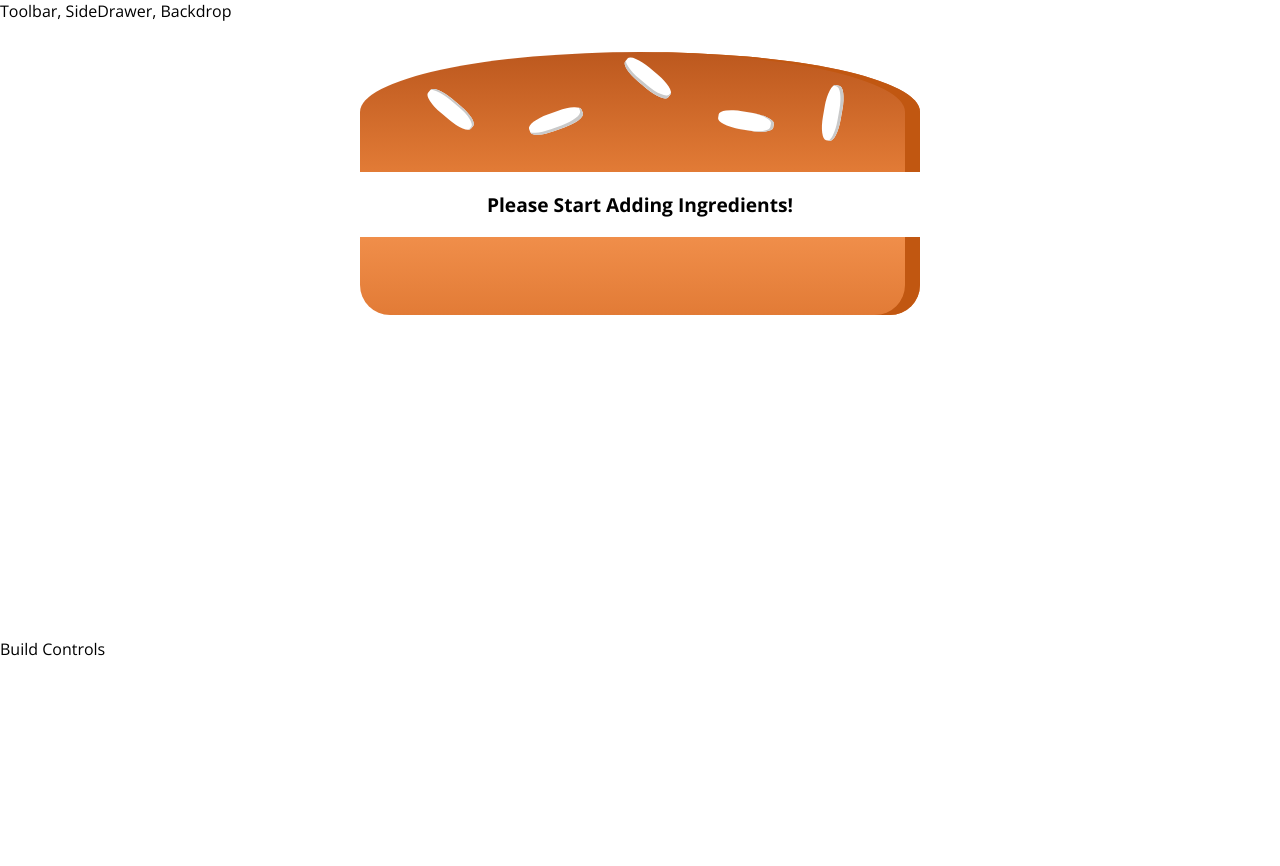
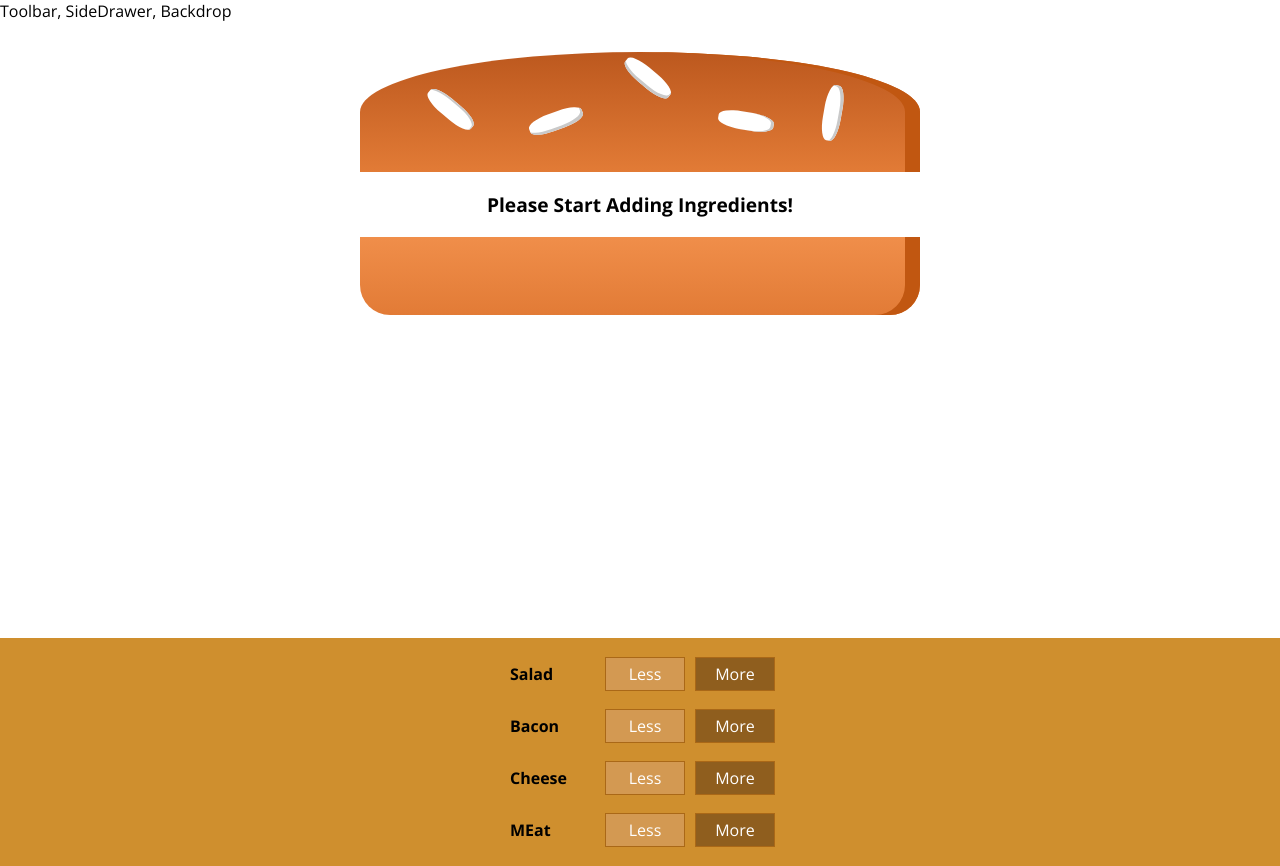
Before and after one commit to iamjayy/buildBurgerApp, a React (Create React App) app in the folder burgerapp/: page / in a window 1280 px wide. Before the commit the page ends 800 px from the top, so only its background shows below. Built offline with nearby package versions, Linux system fonts and the light colour scheme.

Commit message:
outputting multiple build controls

```diff
--- /dev/null
+++ b/burgerapp/src/components/Burger/BuildControls/BuildControl/BuildControl.js
@@ -0,0 +1,13 @@
+import React from "react";
+
+import classes from "./BuildControl.module.css";
+
+const buildControl = props => (
+  <div className={classes.BuildControl}>
+    <div className={classes.Label}>{props.label}</div>
+    <button className={classes.Less}>Less</button>
+    <button className={classes.More}>More</button>
+  </div>
+);
+
+export default buildControl;
--- /dev/null
+++ b/burgerapp/src/components/Burger/BuildControls/BuildControl/BuildControl.module.css
@@ -0,0 +1,58 @@
+.BuildControl {
+  display: flex;
+  justify-content: space-between;
+  align-items: center;
+  margin: 5px 0;
+}
+
+.BuildControl button {
+  display: block;
+  font: inherit;
+  padding: 5px;
+  margin: 0 5px;
+  width: 80px;
+  border: 1px solid #aa6817;
+  cursor: pointer;
+  outline: none;
+}
+
+.BuildControl button:disabled {
+  background-color: #ac9980;
+  border: 1px solid #7e7365;
+  color: #ccc;
+  cursor: default;
+}
+
+.BuildControl button:hover:disabled {
+  background-color: #ac9980;
+  color: #ccc;
+  cursor: not-allowed;
+}
+
+.Label {
+  padding: 10px;
+  font-weight: bold;
+  width: 80px;
+}
+
+.BuildControl .Less {
+  background-color: #d39952;
+  color: white;
+}
+
+.BuildControl .More {
+  background-color: #8f5e1e;
+  color: white;
+}
+
+.BuildControl .Less:hover,
+.BuildControl .Less:active {
+  background-color: #daa972;
+  color: white;
+}
+
+.BuildControl .More:hover,
+.BuildControl .More:active {
+  background-color: #99703f;
+  color: white;
+}
--- /dev/null
+++ b/burgerapp/src/components/Burger/BuildControls/BuildControls.js
@@ -0,0 +1,21 @@
+import React from "react";
+
+import classes from "./BuildControls.module.css";
+import BuildControl from "./BuildControl/BuildControl";
+
+const controls = [
+  { label: "Salad", type: "salad" },
+  { label: "Bacon", type: "bacon" },
+  { label: "Cheese", type: "cheese" },
+  { label: "MEat", type: "meat" }
+];
+
+const buildControls = props => (
+  <div className={classes.BuildControls}>
+    {controls.map(ctrl => (
+      <BuildControl key={ctrl.label} label={ctrl.label} />
+    ))}
+  </div>
+);
+
+export default buildControls;
--- /dev/null
+++ b/burgerapp/src/components/Burger/BuildControls/BuildControls.module.css
@@ -0,0 +1,10 @@
+.BuildControls {
+  width: 100%;
+  background-color: #cf8f2e;
+  display: flex;
+  flex-flow: column;
+  align-items: center;
+  box-shadow: 0 2px 1px #ccc;
+  margin: auto;
+  padding: 10px 0;
+}
--- a/burgerapp/src/containers/BurgerBuilder/BurgerBuilder.js
+++ b/burgerapp/src/containers/BurgerBuilder/BurgerBuilder.js
@@ -2,6 +2,7 @@
 
 import Aux from "../../hoc/Aux";
 import Burger from "../../components/Burger/Burger";
+import BuildControls from "../../components/Burger/BuildControls/BuildControls";
 
 class BurgerBuilder extends Component {
   //constructor(props){
@@ -21,7 +22,7 @@
     return (
       <Aux>
         <Burger ingredients={this.state.ingredients} />
-        <div>Build Controls</div>
+        <BuildControls />
       </Aux>
     );
   }
```
